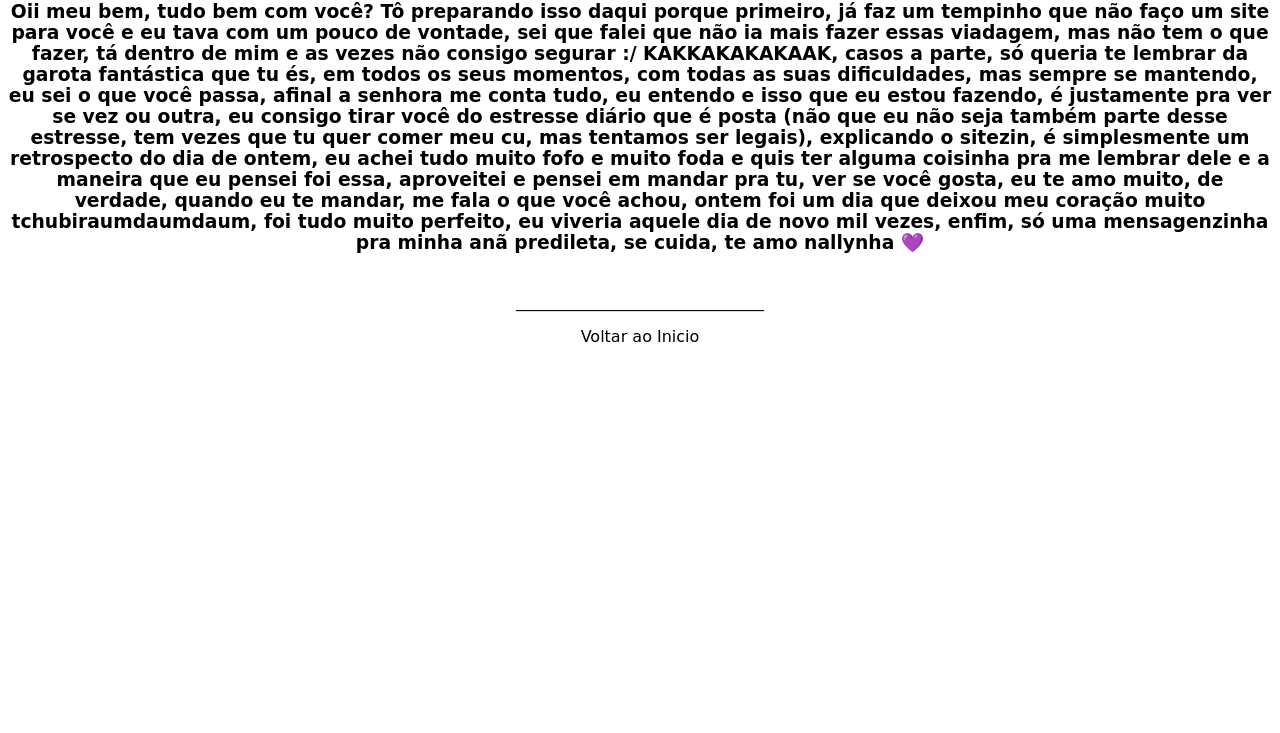
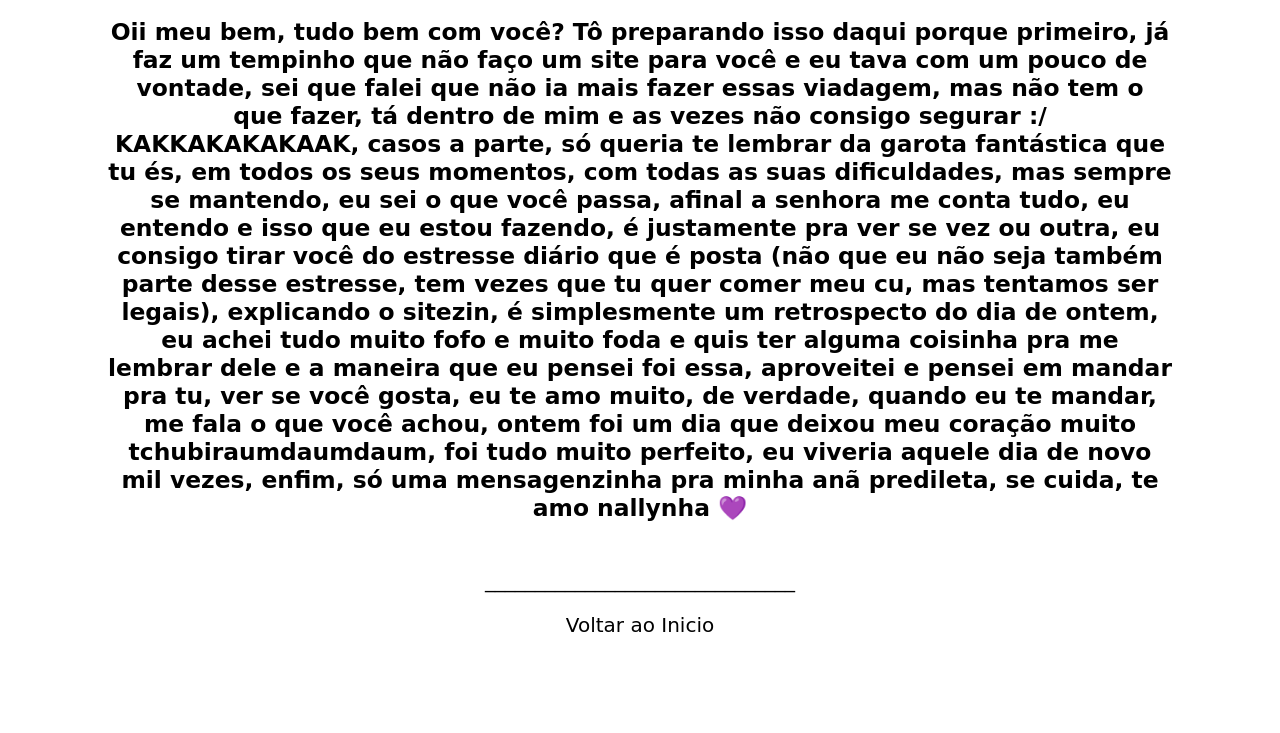
Before and after one commit to mrz1nho0/nosso_diazinho, a plain HTML site: page textin.html in a window 1280 px wide. Shown: the part 67-800 px from the top of the page. Drawn offline with Linux system fonts and the light colour scheme; a web font is replaced by a local one.

Commit message:
Update textin.css

```diff
--- a/textin.css
+++ b/textin.css
@@ -1,7 +1,13 @@
 body {
     font-family: 'Hubballi', cursive;
     text-align: center;
+    font-size: 20px;
 }
 #momentinhos {
     cursor: pointer;
 }
+
+#title {
+    margin-left: 100px;
+    margin-right: 100px;;
+}
```
